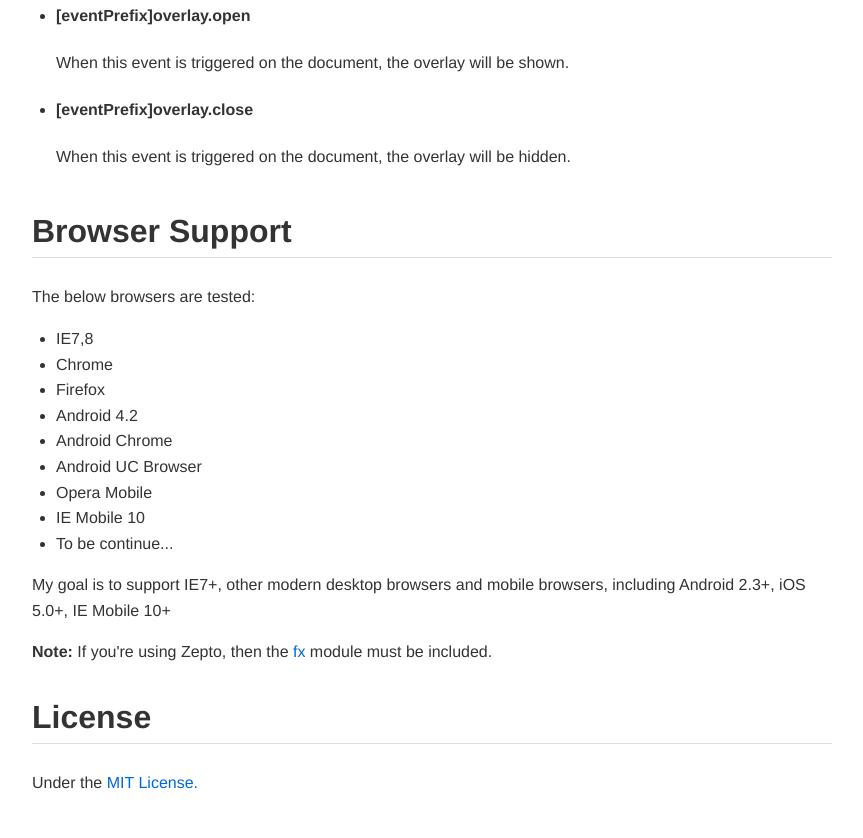
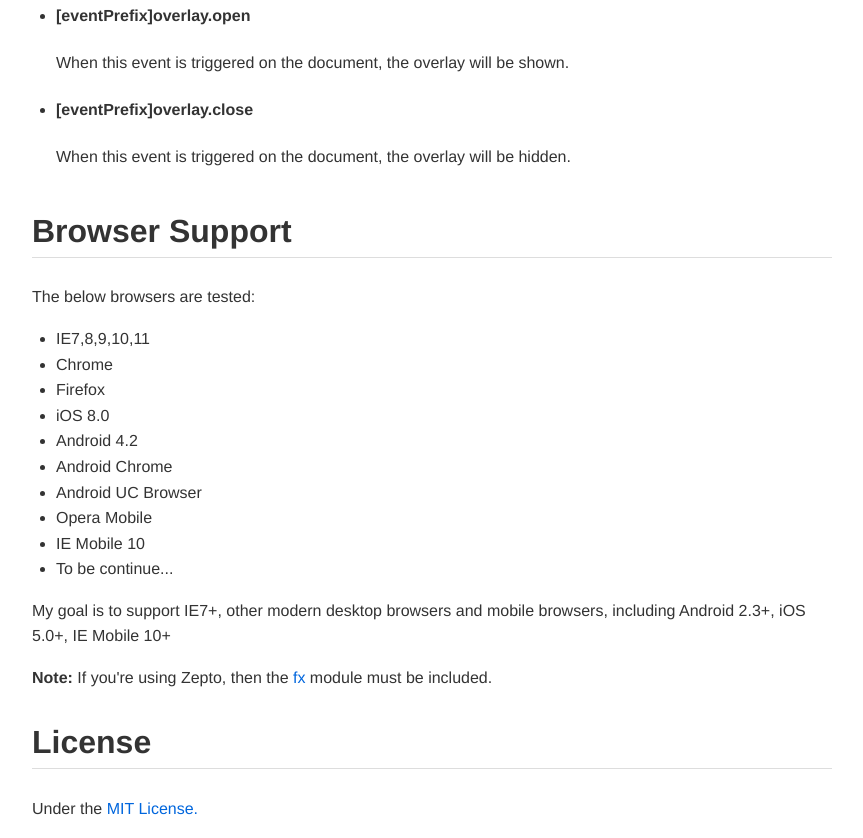
Before and after one commit to Alex1990/overlay, a website: page index.html in a window 1280 px wide. Shown: the part 4201-5039 px from the top of the page, without its empty margins (208-1071 px from the left). Before the commit the page ends 5013 px from the top, so only its background shows below. Drawn offline with nearby package versions, Linux system fonts and the light colour scheme.

Commit message:
Add tests in IE9-11 and iOS 8.0.

```diff
--- a/index.html
+++ b/index.html
@@ -335,9 +335,10 @@
                 <h2 id="browser-support" class="nav-anchor">Browser Support</h2>
                 <p>The below browsers are tested:</p>
                 <ul>
-                    <li>IE7,8</li>
+                    <li>IE7,8,9,10,11</li>
                     <li>Chrome</li>
                     <li>Firefox</li>
+                    <li>iOS 8.0</li>
                     <li>Android 4.2</li>
                     <li>Android Chrome</li>
                     <li>Android UC Browser</li>
```
